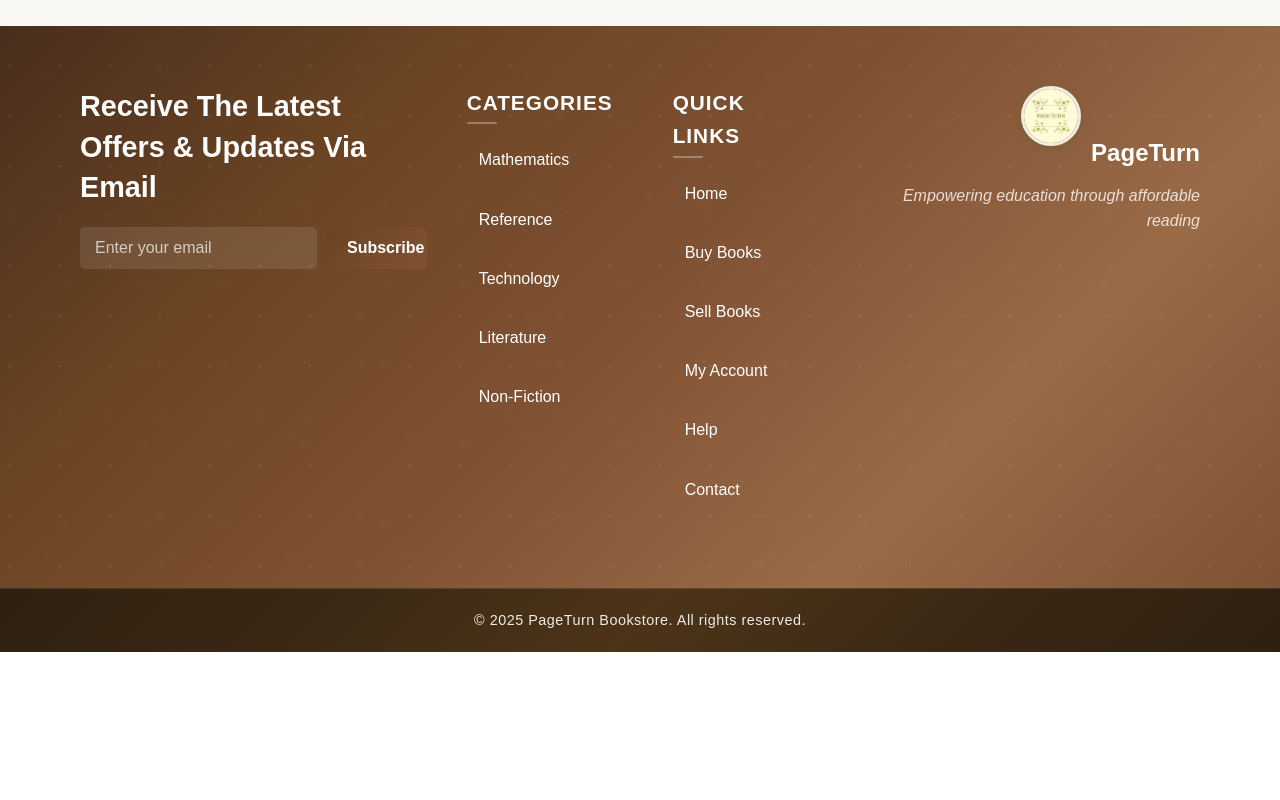
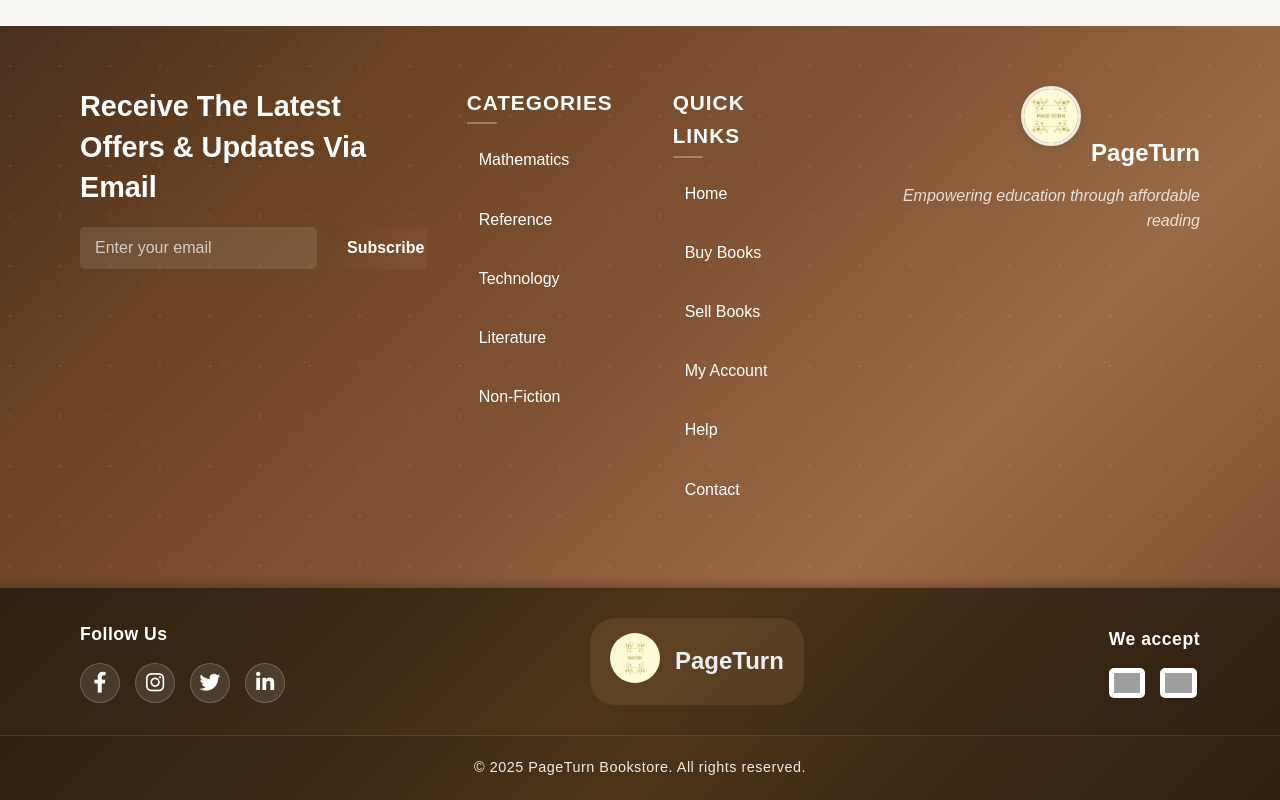
Before and after one commit to NavodCaldera/online-bookstore, a React (Create React App) app: page /help in a window 1280 px wide. Shown: the part 1407-2207 px from the top of the page. Before the commit the page ends 2059 px from the top, so only its background shows below. Built offline with nearby package versions, Linux system fonts and the light colour scheme; grey boxes are pictures that could not be loaded.

Commit message:
bug fix in the footer-help page

```diff
--- a/src/pages/Help.js
+++ b/src/pages/Help.js
@@ -1,6 +1,7 @@
 import React, { useState } from 'react';
 import { Link } from 'react-router-dom';
 import Navigation from '../components/Navigation';
+import NewsletterSubscription from '../components/NewsletterSubscription';
 import '../styles/contact.css'; // Reusing contact styles for consistency
 import '../styles/home.css';
 
@@ -378,15 +379,12 @@ function Help() {
         </div>
       </div>
 
-      {/* Footer sections from other pages */}
+      {/* First Footer Section */}
       <div className="footer-section">
         <div className="container">
           <div className="footer-left">
             <h2>Receive The Latest Offers & Updates Via Email</h2>
-            <form className="subscribe-form">
-              <input type="email" placeholder="Enter your email" required />
-              <button type="submit">Subscribe</button>
-            </form>
+            <NewsletterSubscription source="help_footer" />
           </div>
 
           <div className="footer-center">
@@ -425,6 +423,36 @@ function Help() {
         </div>
       </div>
 
+      {/* Second Footer Section */}
+      <div className="footer-bottom">
+        <div className="container">
+          <div className="footer-social">
+            <h4>Follow Us</h4>
+            <div className="social-icons">
+              <a href="#"><i className="fab fa-facebook-f"></i></a>
+              <a href="#"><i className="fab fa-instagram"></i></a>
+              <a href="#"><i className="fab fa-twitter"></i></a>
+              <a href="#"><i className="fab fa-linkedin-in"></i></a>
+            </div>
+          </div>
+
+          <div className="footer-center-logo">
+            <Link to="/">
+              <img src="/logo.webp" alt="Logo" />
+            </Link>
+            <span>PageTurn</span>
+          </div>
+
+          <div className="footer-payments">
+            <h4>We accept</h4>
+            <div className="payment-icons">
+              <img src="https://upload.wikimedia.org/wikipedia/commons/5/5e/Visa_Inc._logo.svg" alt="Visa" />
+              <img src="https://upload.wikimedia.org/wikipedia/commons/2/2a/Mastercard-logo.svg" alt="MasterCard" />
+            </div>
+          </div>
+        </div>
+      </div>
+
       {/* Copyright Footer */}
       <footer className="copyright-footer">
         <p>&copy; 2025 PageTurn Bookstore. All rights reserved.</p>
```
